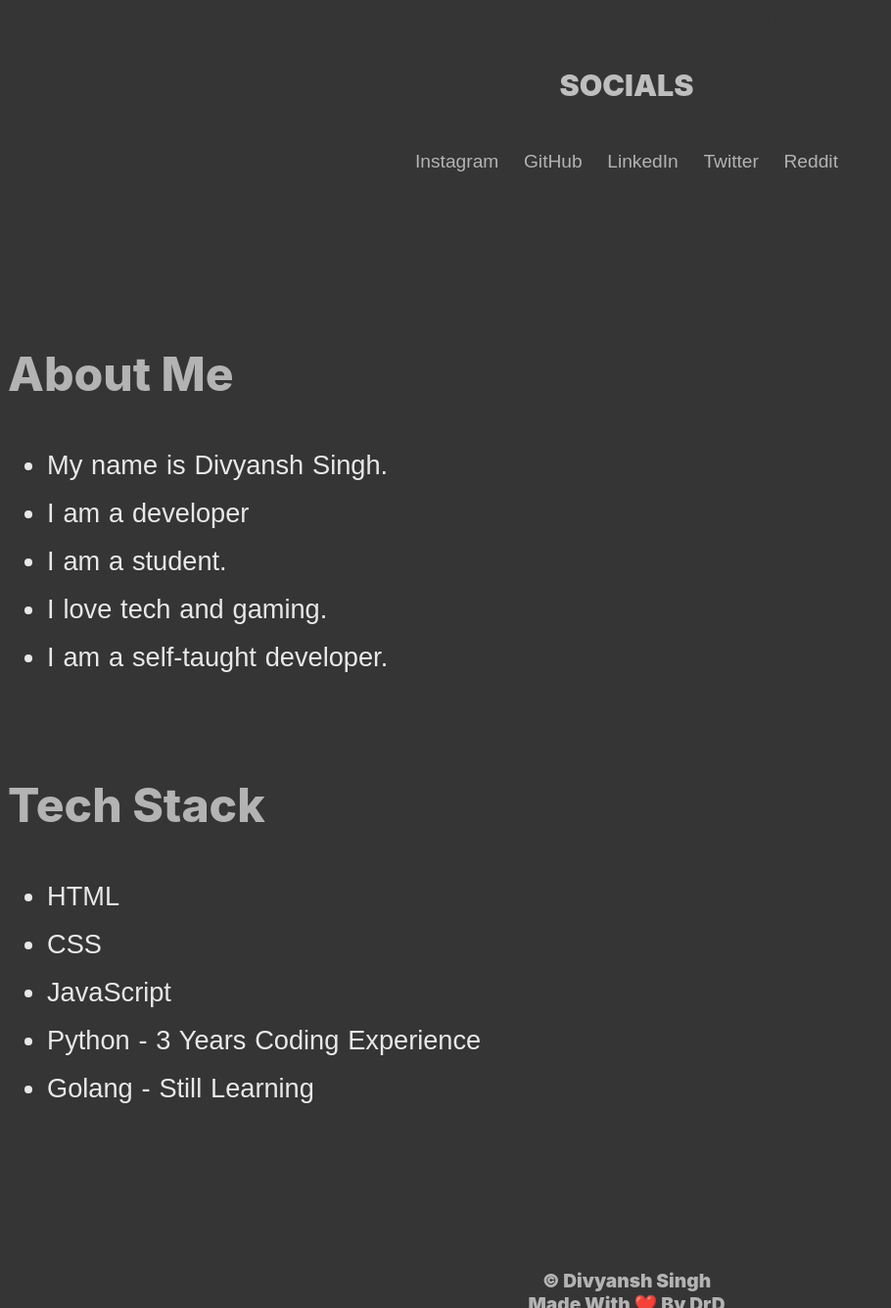
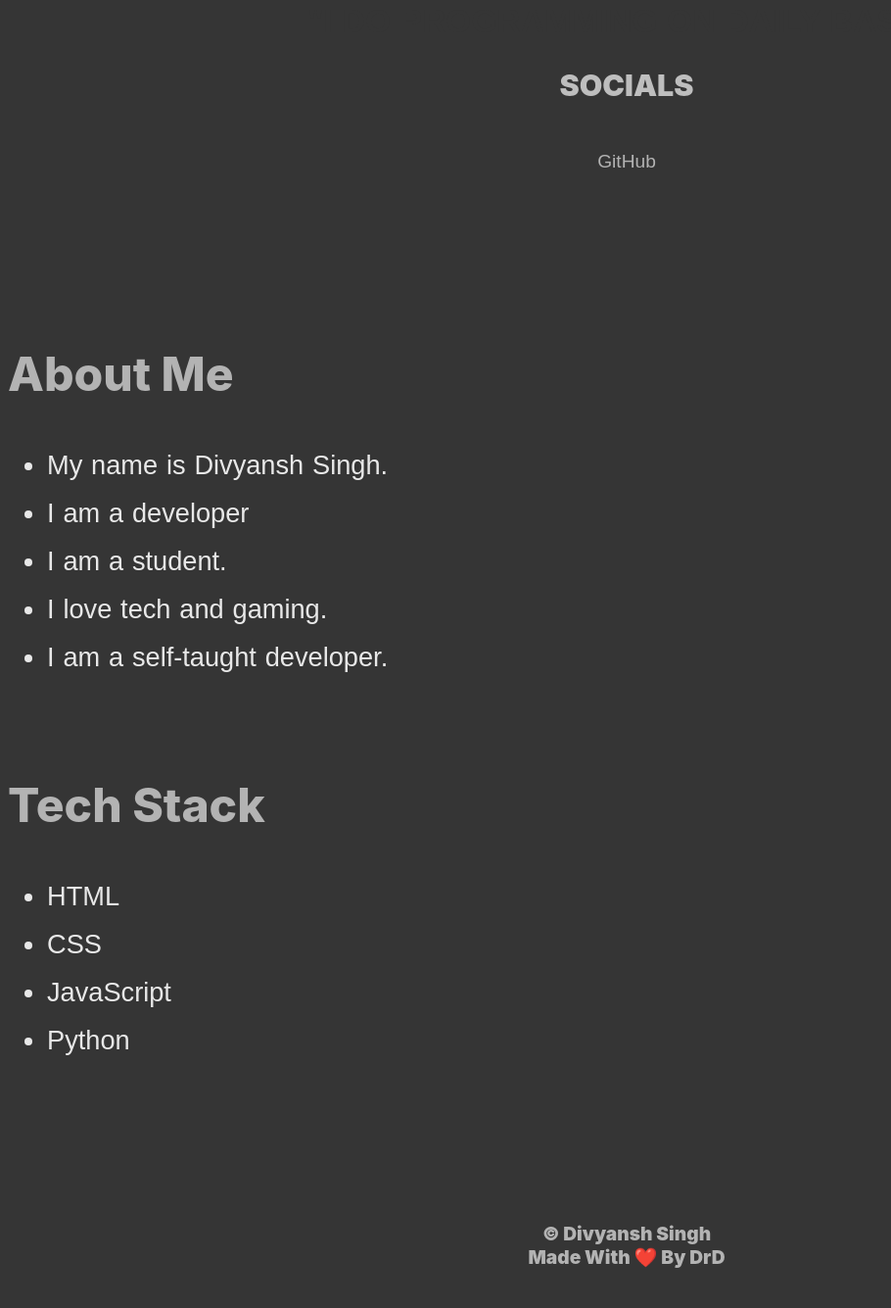
Before and after one commit to divyaanshforever/portfolio-style-noob, a plain HTML site: page index.html in a window 1280 px wide. Shown: the part 325-1660 px from the top of the page at 98% size, without its empty margins (0-910 px from the left). Drawn offline with Linux system fonts and the light colour scheme; a small style sheet from the web is missing; a web font is replaced by a local one.

Commit message:
Update index.html

```diff
--- a/index.html
+++ b/index.html
@@ -21,11 +21,7 @@
             <h2 class="descr">"I DO PROGRAMMING ON DAILY BASIS"</h2>
             <h2 class="sc-heading"> Socials </h2>
             <span class="socials">
-                <a href="www.instagram.com" target="_blank" class="social-link">Instagram</a>
                 <a href="www.github.com" target="_blank" class="social-link">GitHub</a>
-                <a href="www.linkedin.com" target="_blank" class="social-link">LinkedIn</a>
-                <a href="www.twitter.com" target="_blank" class="social-link">Twitter</a>
-                <a href="www.reddit.com" target="_blank" class="social-link">Reddit</a>
             </span>
         </div>
         <section class="about-section">
@@ -45,8 +41,7 @@
                 <li>HTML</li>
                 <li>CSS</li>
                 <li>JavaScript</li>
-                <li>Python - 3 Years Coding Experience</li>
-                <li>Golang - Still Learning</li>
+                <li>Python</li>
             </ul>
         </section>
     </main>
@@ -55,4 +50,5 @@
         Made With <span class="heart" style="color:red;">&#10084;&#65039;</span> By DrD</p>
     </footer>
 </body>
+
 </html>
```
